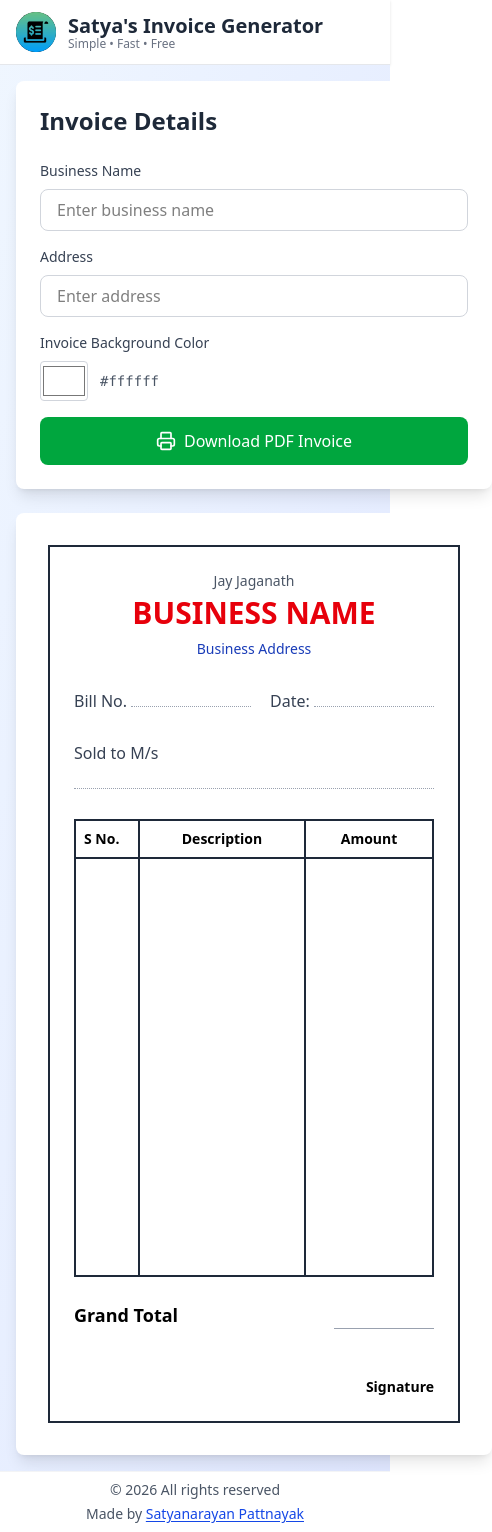
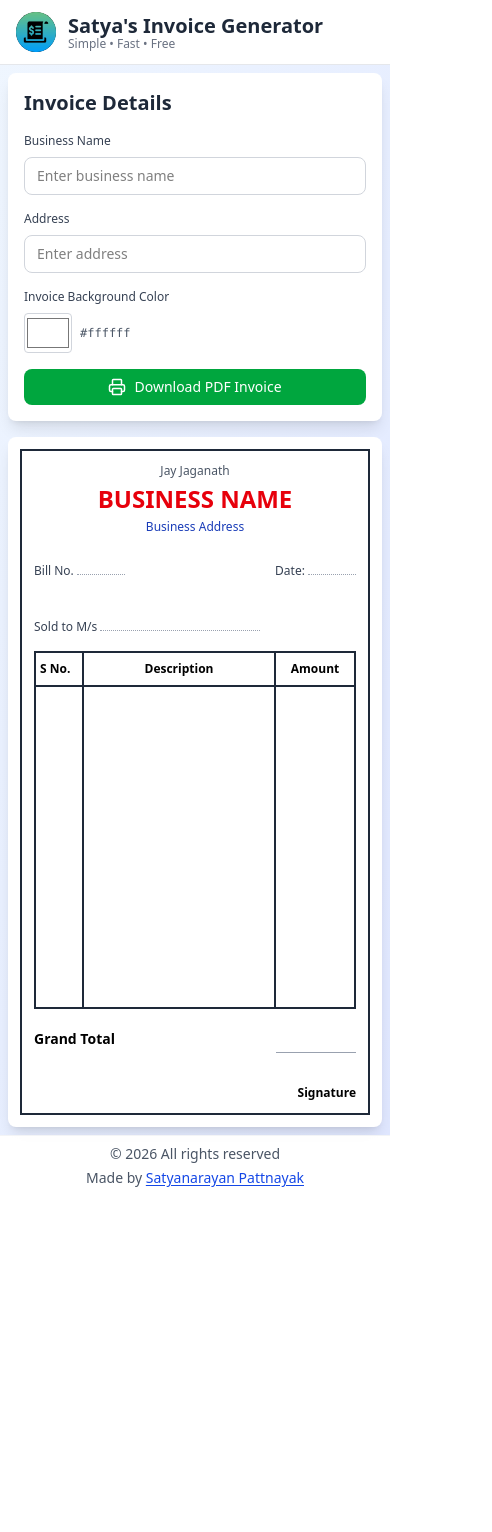
Before and after one commit to Satya8900/InvoiceTemplateGenerator, a React (Vite) app: page / in a window 390 px wide. Shown: the whole page, 492 px wide, since content can reach past the window. After the commit the page ends 1196 px from the top, so only its background shows below. Built offline with nearby package versions, Linux system fonts and the light colour scheme; the HTML template or start-up script is replaced by a standard one; what @react-pdf/renderer would draw is missing.

Commit message:
fix: responsive ui

```diff
--- a/src/App.tsx
+++ b/src/App.tsx
@@ -207,134 +207,135 @@ export default function App() {
   return (
     <>
       <Navbar />
-      <div className="min-h-screen bg-linear-to-br from-blue-50 to-indigo-100 p-4">
-        <div className="max-w-6xl mx-auto">
-          <div className="grid md:grid-cols-2 gap-6">
+      <div className="min-h-screen bg-linear-to-br from-blue-50 to-indigo-100 p-2 sm:p-4 md:p-6 lg:p-8">
+        <div className="max-w-7xl mx-auto">
+          <div className="grid grid-cols-1 lg:grid-cols-2 gap-4 sm:gap-6 md:gap-8">
             {/* Input Form */}
-            <div className="bg-white rounded-lg shadow-lg p-6 print:hidden">
-              <h2 className="text-2xl font-bold text-gray-800 mb-6">Invoice Details</h2>
+            <div className="bg-white rounded-lg shadow-lg p-4 sm:p-6 md:p-8 print:hidden">
+              <h2 className="text-xl sm:text-2xl md:text-3xl font-bold text-gray-800 mb-4 sm:mb-6">
+                Invoice Details
+              </h2>
 
-              <div className="space-y-4">
+              <div className="space-y-4 sm:space-y-5">
                 <div>
-                  <label className="block text-sm font-medium text-gray-700 mb-2">
+                  <label className="block text-xs sm:text-sm font-medium text-gray-700 mb-2">
                     Business Name
                   </label>
                   <input
                     type="text"
                     value={businessName}
                     onChange={(e) => setBusinessName(e.target.value)}
-                    className="w-full px-4 py-2 border border-gray-300 rounded-lg focus:ring-2 focus:ring-blue-500 focus:border-transparent"
+                    className="w-full px-3 sm:px-4 py-2 border border-gray-300 rounded-lg focus:ring-2 focus:ring-blue-500 focus:border-transparent text-sm sm:text-base"
                     placeholder="Enter business name"
                   />
                 </div>
 
                 <div>
-                  <label className="block text-sm font-medium text-gray-700 mb-2">
+                  <label className="block text-xs sm:text-sm font-medium text-gray-700 mb-2">
                     Address
                   </label>
                   <input
                     type="text"
                     value={address}
                     onChange={(e) => setAddress(e.target.value)}
-                    className="w-full px-4 py-2 border border-gray-300 rounded-lg focus:ring-2 focus:ring-blue-500 focus:border-transparent"
+                    className="w-full px-3 sm:px-4 py-2 border border-gray-300 rounded-lg focus:ring-2 focus:ring-blue-500 focus:border-transparent text-sm sm:text-base"
                     placeholder="Enter address"
                   />
                 </div>
 
-                {/* ── Color Picker ── */}
+                {/* Color Picker */}
                 <div>
-                  <label className="block text-sm font-medium text-gray-700 mb-2">
+                  <label className="block text-xs sm:text-sm font-medium text-gray-700 mb-2">
                     Invoice Background Color
                   </label>
-                  <div className="flex items-center gap-3">
+                  <div className="flex items-center gap-2 sm:gap-3">
                     <input
                       type="color"
                       value={invoiceBgColor}
                       onChange={(e) => setInvoiceBgColor(e.target.value)}
                       className="w-12 h-10 rounded cursor-pointer border border-gray-300"
                     />
-                    <span className="text-sm text-gray-600 font-mono">{invoiceBgColor}</span>
+                    <span className="text-xs sm:text-sm text-gray-600 font-mono break-all">{invoiceBgColor}</span>
                   </div>
                 </div>
 
                 <button
                   onClick={handlePrint}
                   disabled={isGenerating}
-                  className="w-full flex items-center justify-center gap-2 px-6 py-3 bg-green-600 text-white rounded-lg hover:bg-green-700 transition-colors font-medium disabled:bg-gray-400 disabled:cursor-not-allowed"
+                  className="w-full flex items-center justify-center gap-2 px-4 sm:px-6 py-2 sm:py-3 bg-green-600 text-white text-sm sm:text-base rounded-lg hover:bg-green-700 transition-colors font-medium disabled:bg-gray-400 disabled:cursor-not-allowed"
                 >
-                  <Printer size={20} />
+                  <Printer size={18} className="sm:w-5 sm:h-5" />
                   {isGenerating ? 'Generating PDF...' : 'Download PDF Invoice'}
                 </button>
               </div>
             </div>
 
             {/* Invoice Preview */}
-            <div className="bg-white rounded-lg shadow-lg p-8 print:shadow-none" id="invoice">
-              <div className="border-2 border-gray-800 p-6"
-                style={{ backgroundColor: invoiceBgColor }}
-              >
+            <div className="bg-white rounded-lg shadow-lg p-3 sm:p-4 md:p-6 lg:p-8 print:shadow-none" id="invoice">
+              <div className="border-2 border-gray-800 p-3 sm:p-4 md:p-6" style={{ backgroundColor: invoiceBgColor }}>
                 {/* Header */}
-                <div className="text-center mb-6">
-                  <p className="text-sm text-gray-600 mb-1">Jay Jaganath</p>
-                  <h1 className="text-3xl font-bold text-red-600 mb-2">
+                <div className="text-center mb-4 sm:mb-6">
+                  <p className="text-xs sm:text-sm text-gray-600 mb-1">Jay Jaganath</p>
+                  <h1 className="text-2xl sm:text-3xl md:text-4xl font-bold text-red-600 mb-1 sm:mb-2 wrap-break-word">
                     {businessName || 'BUSINESS NAME'}
                   </h1>
-                  <p className="text-sm text-blue-800">
+                  <p className="text-xs sm:text-sm text-blue-800 wrap-break-word">
                     {address || 'Business Address'}
                   </p>
                 </div>
 
                 {/* Bill Info */}
-                <div className="flex justify-between items-center mb-3 pb-4">
-                  <div>
-                    <span className="text-gray-700">Bill No. </span>
-                    <span className="inline-block border-b border-dotted border-gray-400 min-w-30 h-6"></span>
+                <div className="flex justify-between items-center gap-2 sm:gap-3 mb-3 pb-4 text-xs sm:text-base">
+                  <div className="flex-1 min-w-0">
+                    <span className="text-gray-700 whitespace-nowrap">Bill No. </span>
+                    <span className="inline-block border-b border-dotted border-gray-400 min-w-12 sm:min-w-30 h-6"></span>
                   </div>
-                  <div>
-                    <span className="text-gray-700">Date: </span>
-                    <span className="inline-block border-b border-dotted border-gray-400 min-w-30 h-6"></span>
+                  <div className="flex-1 min-w-0 text-right">
+                    <span className="text-gray-700 whitespace-nowrap">Date: </span>
+                    <span className="inline-block border-b border-dotted border-gray-400 min-w-12 sm:min-w-30 h-6"></span>
                   </div>
                 </div>
 
                 {/* Sold To */}
-                <div className="mb-6">
+                <div className="mb-4 sm:mb-6 text-xs sm:text-base">
                   <span className="text-gray-700">Sold to M/s </span>
-                  <span className="border-b border-dotted border-gray-400 inline-block min-w-90 h-6"></span>
+                  <span className="border-b border-dotted border-gray-400 inline-block min-w-40 sm:min-w-90 h-6"></span>
                 </div>
 
                 {/* Items Table */}
-                <table className="w-full mb-6 border-2 border-gray-800">
+                <div className="overflow-x-auto mb-4 sm:mb-6">
+                  <table className="w-full border-2 border-gray-800 text-xs sm:text-sm">
                     <thead>
                       <tr className="border-2 border-gray-800">
-                      <th className="text-left py-2 px-2 text-sm font-semibold w-16 border-r-2 border-gray-800">S No.</th>
-                      <th className="text-center py-2 px-2 text-sm font-semibold border-r-2 border-gray-800">Description</th>
-                      <th className="text-center py-2 px-2 text-sm font-semibold w-32">Amount</th>
+                        <th className="text-left py-2 px-1 sm:px-2 font-semibold w-12 sm:w-16 border-r-2 border-gray-800">S No.</th>
+                        <th className="text-center py-2 px-1 sm:px-2 font-semibold border-r-2 border-gray-800">Description</th>
+                        <th className="text-center py-2 px-1 sm:px-2 font-semibold w-20 sm:w-32">Amount</th>
                       </tr>
                     </thead>
                     <tbody>
                       {[...Array(8)].map((_, index) => (
                         <tr key={index}>
-                        <td className="py-4 px-2 text-sm border-x-2 border-gray-800">&nbsp;</td>
-                        <td className="py-4 px-2 text-sm border-x-2 border-gray-800">&nbsp;</td>
-                        <td className="py-4 px-2 text-sm border-x-2 border-gray-800">&nbsp;</td>
+                          <td className="py-3 sm:py-4 px-1 sm:px-2 border-x-2 border-gray-800">&nbsp;</td>
+                          <td className="py-3 sm:py-4 px-1 sm:px-2 border-x-2 border-gray-800">&nbsp;</td>
+                          <td className="py-3 sm:py-4 px-1 sm:px-2 border-x-2 border-gray-800">&nbsp;</td>
                         </tr>
                       ))}
                     </tbody>
                   </table>
+                </div>
 
                 {/* Grand Total */}
-                <div className="flex justify-between items-center">
-                  <span className="font-bold text-lg">Grand Total</span>
-                  <span className="inline-block border-b border-gray-400 min-w-25 h-7"></span>
+                <div className="flex justify-between items-center text-xs sm:text-base">
+                  <span className="font-bold text-sm sm:text-lg">Grand Total</span>
+                  <span className="inline-block border-b border-gray-400 min-w-20 sm:min-w-25 h-7"></span>
                 </div>
 
                 {/* Signature */}
-                <div className="mt-12 text-right">
-                  <p className="text-sm font-semibold">Signature</p>
+                <div className="mt-8 sm:mt-12 text-right">
+                  <p className="text-xs sm:text-sm font-semibold">Signature</p>
                 </div>
               </div>
             </div>
-
           </div>
         </div>
       </div>
```
Lines whose indentation alone changed are shown as unchanged.
